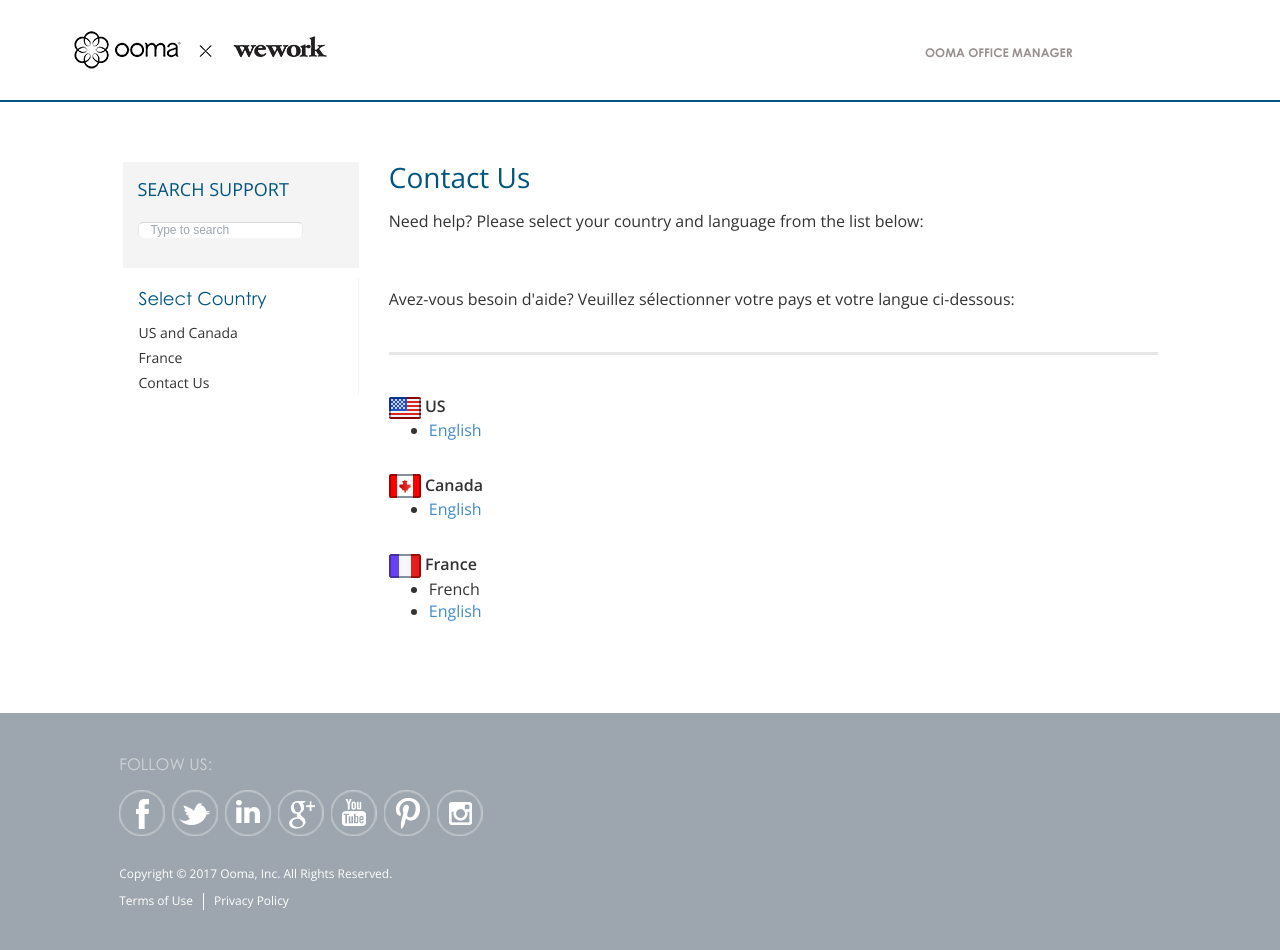
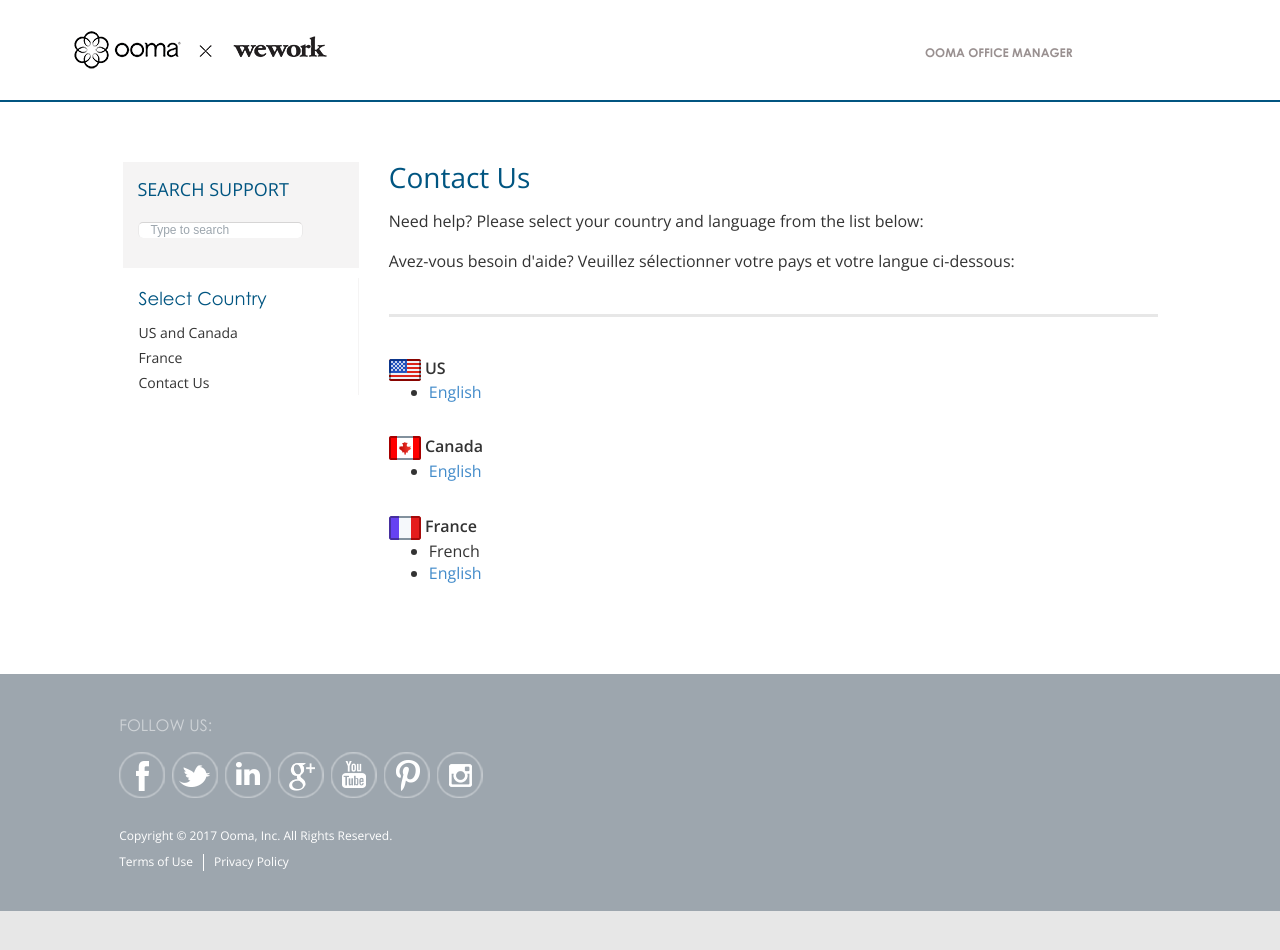
Before and after one commit to jchai002/choir-justice-supplies, a Jekyll site: the page built from contact-us.html, in a window 1280 px wide. Built offline with Jekyll 4.4.1, drawn with Linux system fonts in a browser that asks for light colours; nearby versions of some CDN libraries; comment, search, counter and statistics services are not loaded; after the commit the page ends 911 px from its top, so only the background shows below that.

Commit message:
Spacing tweaks

```diff
--- a/contact-us.html
+++ b/contact-us.html
@@ -4,10 +4,7 @@
 permalink: "/contact-us"
 ---
 <p>Need help? Please select your country and language from the list below:</p>
-<br />
-<p>Avez-vous besoin d'aide? Veuillez sélectionner votre pays et votre langue ci-dessous: </p>
-
-<hr />
+<p>Avez-vous besoin d'aide? Veuillez sélectionner votre pays et votre langue ci-dessous: <hr /></p>
 
 <img src="{{ site.baseurl }}/assets/images/icons/flag-usa.png"><b> US</b>
 <ul>
```
